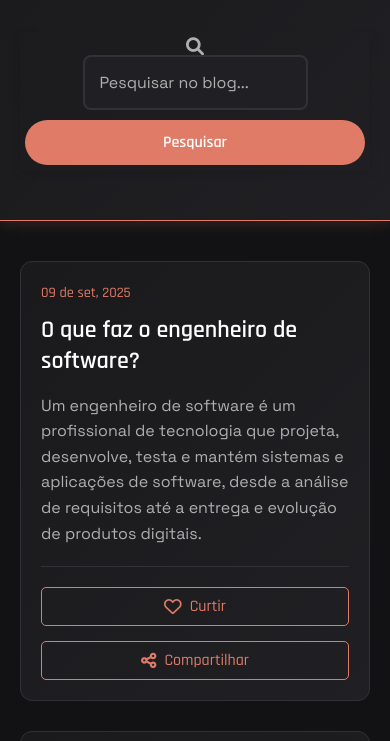
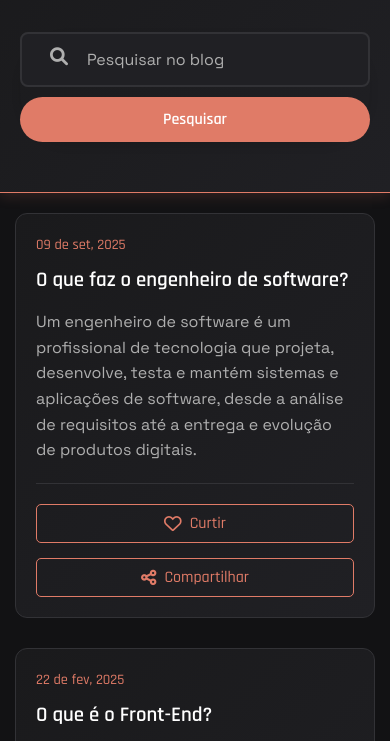
Before and after one commit to Fillipegomesdev/BlogDiarioDev, a plain HTML site: page index.html in a window 390 px wide. Shown: the part 89-830 px from the top of the page. Drawn offline with Linux system fonts and the light colour scheme.

Commit message:
Ajustes de responsividade no campo de busca e botões

```diff
--- a/index.html
+++ b/index.html
@@ -20,7 +20,7 @@
         <div class="search-container">
             <div class="search-box">
                 <i class="fas fa-search search-icon"></i>
-                <input type="search" id="search-input" placeholder="Pesquisar no blog...">
+                <input type="search" id="search-input" placeholder="Pesquisar no blog">
                 <button id="search-button">Pesquisar</button>
             </div>
         </div>
--- a/style.css
+++ b/style.css
@@ -38,7 +38,7 @@ body {
     color: #FFFFFF;
 }
 
-/* Campo de pesquisa - MELHORIAS PRINCIPAIS */
+/* Campo de pesquisa */
 .search-container {
     max-width: 700px;
     margin: 0 auto;
@@ -225,24 +225,31 @@ body {
     }
 
     .search-box {
+        position: relative;
         flex-direction: column;
+        padding: 0;
+        border: none;
         background: transparent;
-    border: none;
-    border-radius: 0;
     }
 
-.search-box:focus-within {
-    border: none;
-    box-shadow: none;
+    .search-icon {
+    position: absolute;
+    left: 15px;
+    top: 15px;
+    font-size: 18px;
+    color: #afafaf;
+    pointer-events: none; /* não atrapalha o clique no input */
     }
 
     #search-input {
-    padding: 15px;
+    width: 100%;
+    padding: 15px 15px 15px 65px; /* espaço pra ícone */
     background: #202024;
     border: 2px solid #323236;
     border-radius: 8px;
     margin-bottom: 10px;
     }
+
 
     #search-button {
         width: 100%;
@@ -250,9 +257,11 @@ body {
 
     .post-actions {
         flex-direction: column;
+        align-items: stretch;
     }
 
     .like-button, .share-button {
+        width: 100%;
         justify-content: center;
     }
 }
@@ -267,6 +276,11 @@ body {
     }
 
     .post-title {
-    font-size: 1.5rem;
+        font-size: 1.3rem;
+    }
+
+    .main-content {
+        margin: 20px auto;
+        padding: 0 15px;
     }
 }
```
Lines whose indentation alone changed are shown as unchanged.
